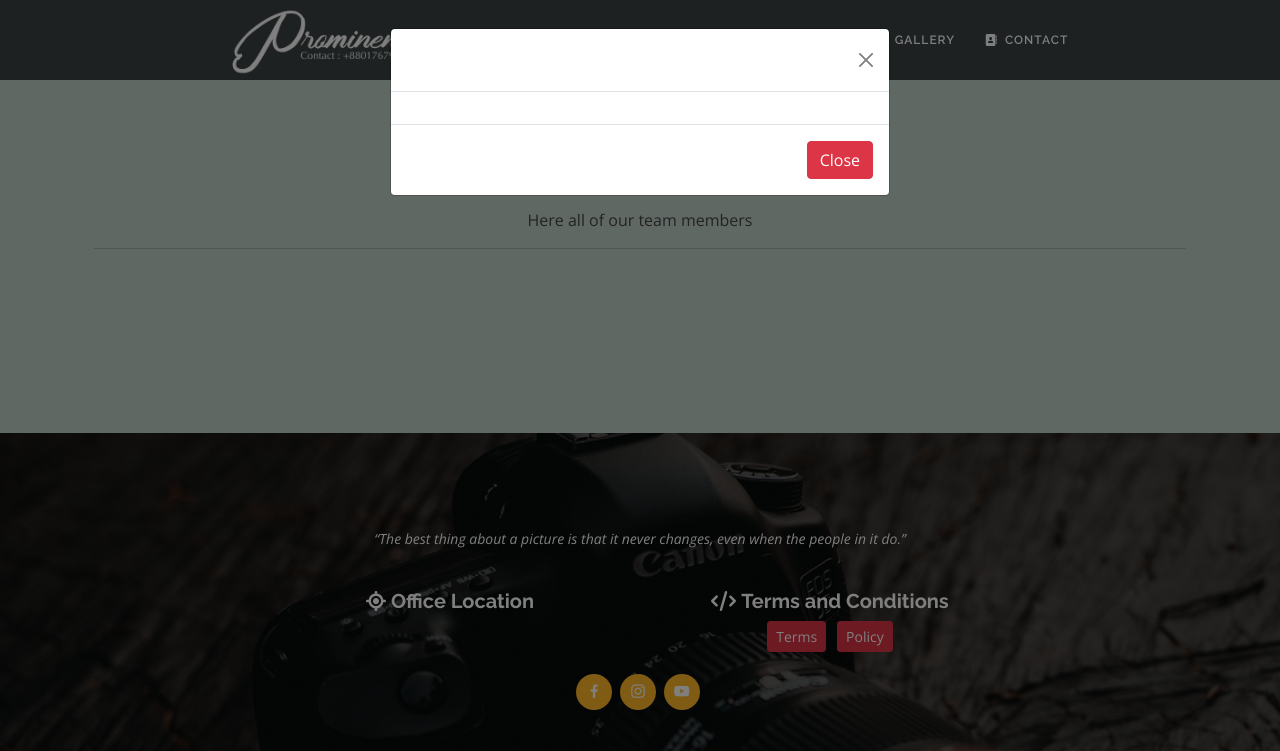
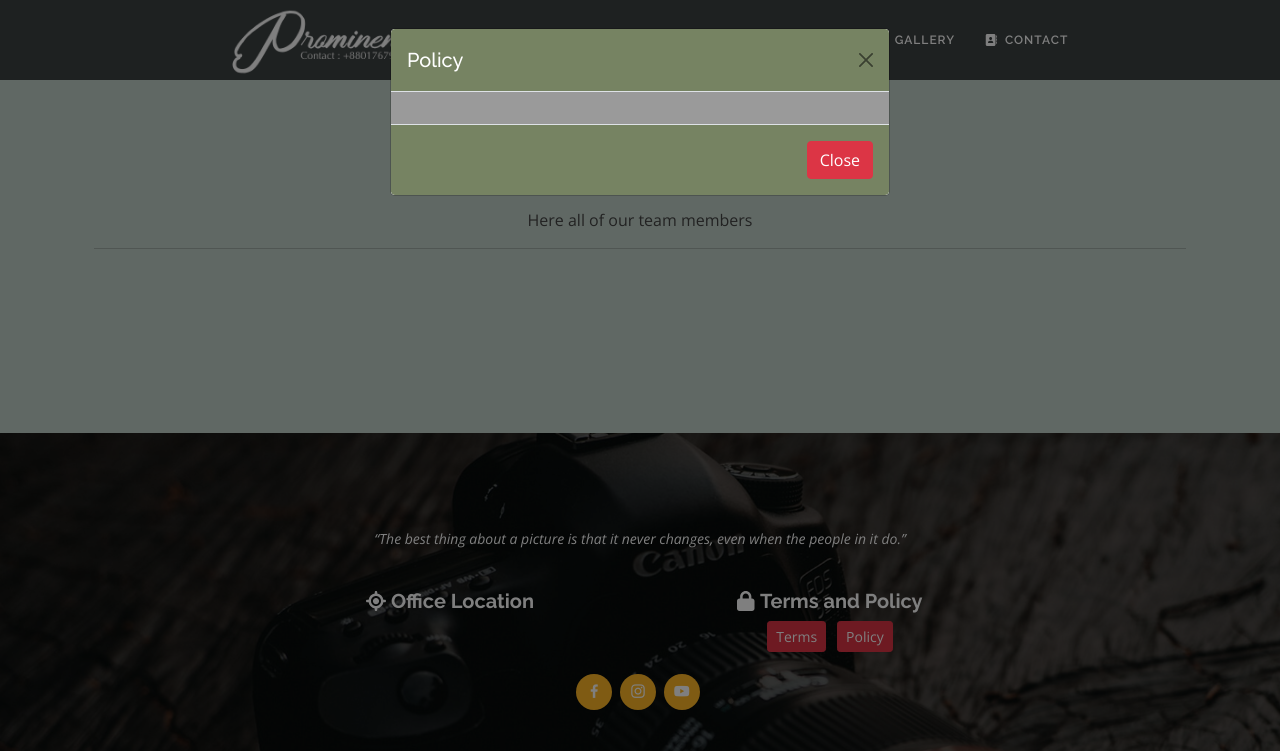
Before and after one commit to kazishuvo22/Prominence-Photography, a Django app: template ProminenceProject/ProminenceApp/templates/team.html in a window 1280 px wide, after a click on "Policy". Shown: the top 751 px of the page. Run offline with Django 3.2, Linux system fonts and the light colour scheme; the template is opened without the code that fills it, so the values that code supplies are empty; parts of the project's set-up code (start-up, migrations or seed data) failed here and were passed over; some libraries are stand-ins or nearby versions.

Commit message:
complete terms and policy option and image compression

```diff
--- a/ProminenceProject/template/client/footer.html
+++ b/ProminenceProject/template/client/footer.html
@@ -9,27 +9,28 @@
                 <p class="text-center">{{ request.session.address }}</p>
             </div>
             <div class="col-lg-4 col-md-6">
-                <h5 class="text-center"><i class="fa fa-code"></i> <b> Terms and Conditions</b></h5>
+                <h5 class="text-center"><i class="fa-solid fa-lock"></i> <b> Terms and Policy</b></h5>
                 <span><button type="button" class="btn btn-danger btn-sm" data-bs-toggle="modal"
                               data-bs-target="#exampleModal1">Terms</button> </span> &nbsp;
                 <span><button type="button" class="btn btn-danger btn-sm" data-bs-toggle="modal"
                               data-bs-target="#exampleModal2">Policy</button> </span>
-            </div>
+
                 <!-- Modal Terms -->
                 <div class="modal fade" id="exampleModal1" tabindex="-1" aria-labelledby="exampleModalLabel1"
                      aria-hidden="true">
                     <div class="modal-dialog modal-dialog-scrollable">
                         <div class="modal-content">
-                        <div class="modal-header">
+                            <div class="modal-header" style="background: #768362">
                                 <h5 class="modal-title" id="exampleModalLabel1">Terms</h5>
-                            <button type="button" class="btn-close" data-bs-dismiss="modal" aria-label="Close"></button>
+                                <button type="button" class="btn-close" data-bs-dismiss="modal"
+                                        aria-label="Close"></button>
                             </div>
-                        <div class="modal-body">
+                            <div class="modal-body" style="background: #9a9a9a;">
                                 {% autoescape off %}
                                     {{ request.session.terms }}
                                 {% endautoescape %}
                             </div>
-                        <div class="modal-footer">
+                            <div class="modal-footer" style="background: #768362">
                                 <button type="button" class="btn btn-danger" data-bs-dismiss="modal">Close</button>
                             </div>
                         </div>
@@ -41,17 +42,19 @@
                      aria-hidden="true">
                     <div class="modal-dialog modal-dialog-scrollable">
                         <div class="modal-content">
-                        <div class="modal-header">
-                            <h5 class="modal-title" id="exampleModalLabel2">Policy</h5>
-                            <button type="button" class="btn-close" data-bs-dismiss="modal" aria-label="Close"></button>
+                            <div class="modal-header" style="background: #768362">
+                                <h5 class="modal-title" id="exampleModalLabel2" >Policy</h5>
+                                <button type="button" class="btn-close" data-bs-dismiss="modal"
+                                        aria-label="Close"></button>
                             </div>
-                        <div class="modal-body">
+                            <div class="modal-body" style="background: #9a9a9a;">
                                 {% autoescape off %}
                                     {{ request.session.policy }}
                                 {% endautoescape %}
                             </div>
-                        <div class="modal-footer">
+                            <div class="modal-footer" style="background: #768362">
                                 <button type="button" class="btn btn-danger" data-bs-dismiss="modal">Close</button>
+                            </div>
                         </div>
                     </div>
                 </div>
```
Lines whose indentation alone changed are shown as unchanged.
